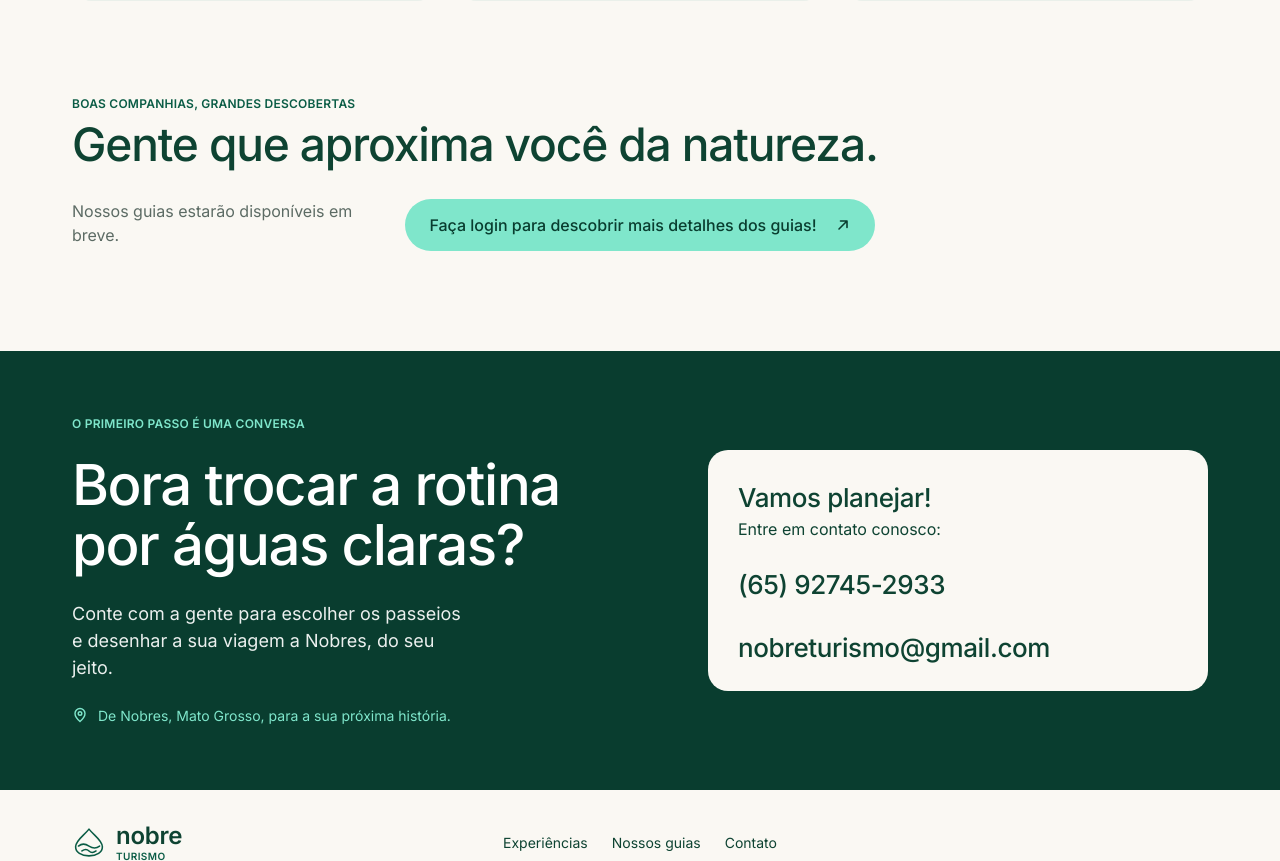
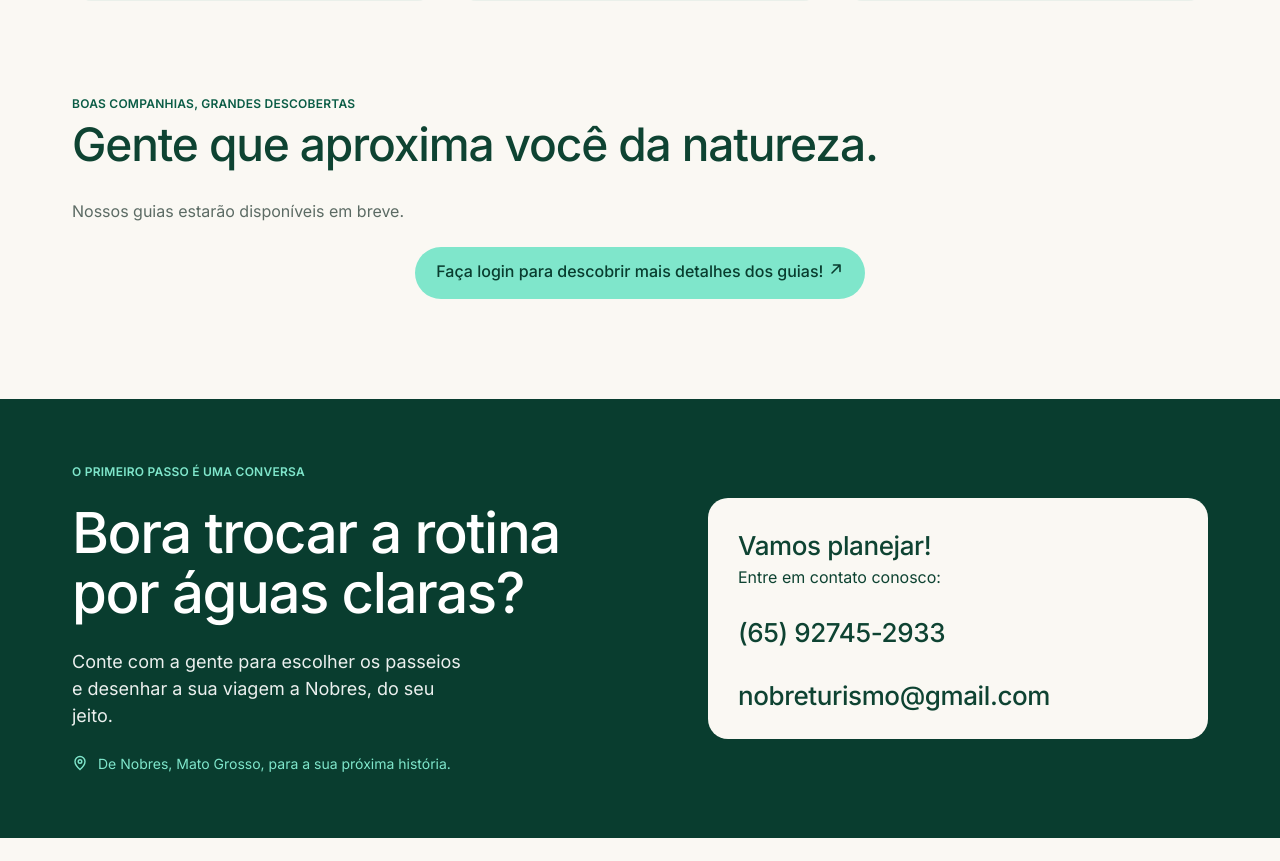
Before and after one commit to annajullyp/nobreturismo, a Django app: page / in a window 1280 px wide. Shown: the part 1409-2270 px from the top of the page. Run offline with Django 5.2, Linux system fonts and the light colour scheme; data that the repository does not hold is empty.

Commit message:
Alterando o botão de detalhe dos guias

```diff
--- a/core/templates/includes/guias.html
+++ b/core/templates/includes/guias.html
@@ -23,12 +23,13 @@
           {% empty %}
             <p>Nossos guias estarão disponíveis em breve.</p>
           {% endfor %}
-          {% if not user.is_authenticated %}
-            <a href="{% url 'login' %}" class="btn btn--mint">
+        </div>
+        <br>
+        {% if not user.is_authenticated %}
+            <a href="{% url 'login' %}" style="display: block; max-width: 450px; margin: 0 auto; text-align: center; padding: 12px 20px;" class="btn btn--mint">
               Faça login para descobrir mais detalhes dos guias!
               <svg class="btn__arrow" viewBox="0 0 16 16" fill="none" stroke="currentColor" stroke-width="1.6" stroke-linecap="round" stroke-linejoin="round" aria-hidden="true"><path d="M4 12 12 4M5.5 4H12v6.5"/></svg>
             </a>
-          {% endif %}
-        </div>
+        {% endif %}
       </div>
     </section>
```
